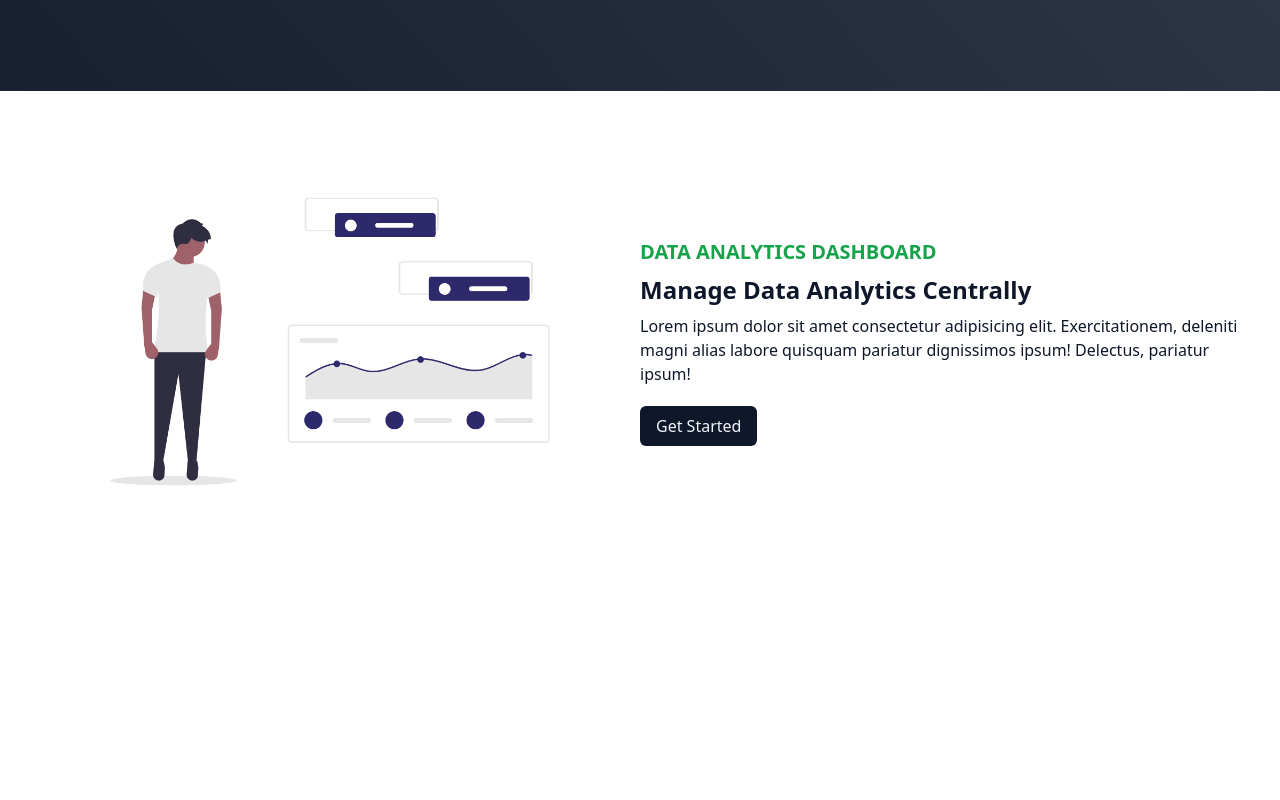
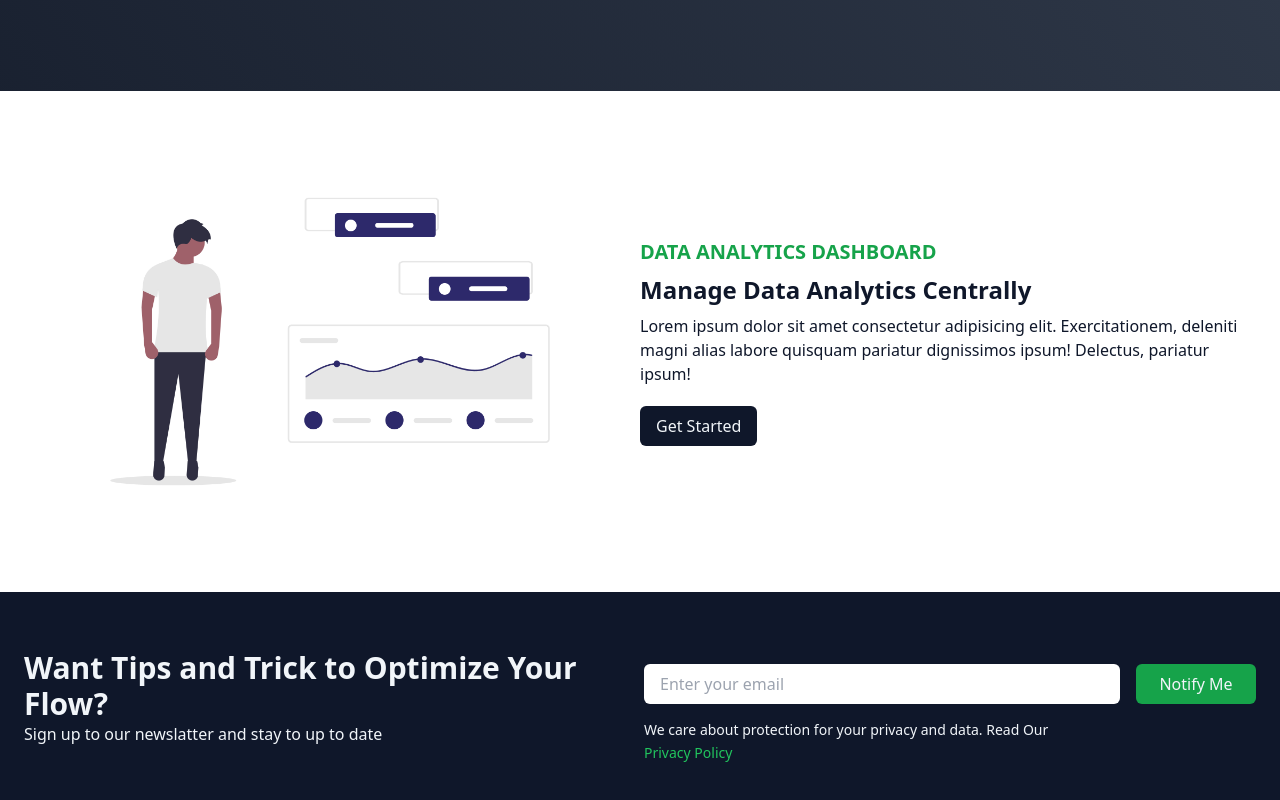
Before and after one commit to fadhilrobbani/dashboard-react-tailwind, a React (Create React App) app: page /about in a window 1280 px wide. Shown: the part 773-1573 px from the top of the page. Before the commit the page ends 1365 px from the top, so only its background shows below. Built offline with nearby package versions, Linux system fonts and the light colour scheme.

Commit message:
add NewsLetter component

```diff
--- a/src/components/App.jsx
+++ b/src/components/App.jsx
@@ -3,6 +3,7 @@ import Navbar from './Navbar';
 import Hero from './Hero';
 import Analytics from './Analytics';
 import ScrollToTop from './ScrollToTop';
+import NewsLetter from './NewsLetter';
 
 const App = () => {
   return (
@@ -11,6 +12,7 @@ const App = () => {
       <ScrollToTop />
       <Hero />
       <Analytics />
+      <NewsLetter />
     </>
   );
 };
--- /dev/null
+++ b/src/components/NewsLetter.jsx
@@ -0,0 +1,37 @@
+import React from 'react';
+import { Link } from 'react-router-dom';
+
+const NewsLetter = () => {
+  return (
+    <div className='bg-slate-900 mx-auto py-10 px-6 grid md:grid-cols-2 md:items-center gap-2'>
+      <div>
+        <h1 className='text-2xl md:text-3xl font-bold'>
+          Want Tips and Trick to Optimize Your Flow?
+        </h1>
+        <p>Sign up to our newslatter and stay to up to date</p>
+      </div>
+      <div>
+        <div className='mt-8 flex flex-col items-center sm:flex-row gap-4 justify-center '>
+          <input
+            type='text'
+            className='w-full rounded-md text-slate-900 py-2 px-4'
+            placeholder='Enter your email'
+          />
+          <button className='w-full sm:w-36 bg-green-600 min-w-[120px] rounded-md py-2 px-4'>
+            Notify Me
+          </button>
+        </div>
+        <div className='mt-4'>
+          <p className='text-sm'>
+            We care about protection for your privacy and data. Read Our
+          </p>
+          <Link to='' className='text-green-500 text-sm'>
+            Privacy Policy
+          </Link>
+        </div>
+      </div>
+    </div>
+  );
+};
+
+export default NewsLetter;
--- a/src/components/ScrollToTop.jsx
+++ b/src/components/ScrollToTop.jsx
@@ -5,7 +5,7 @@ const ScrollToTop = () => {
   const [scroll, setScroll] = useState('opacity-0 invisible');
   const handlescroll = () =>
     window.scrollY > 60
-      ? setScroll('opacity-100 visible')
+      ? setScroll('opacity-90 visible')
       : setScroll('opacity-0 invisible');
   const onClickScroll = () => window.scrollTo(0, 0);
   window.addEventListener('scroll', () => handlescroll());
@@ -13,7 +13,7 @@ const ScrollToTop = () => {
   return (
     <div
       onClick={() => onClickScroll()}
-      className={`${scroll}  transition-all duration-300 fixed right-5 md:w-12 md:h-12  bottom-4 w-10 h-10 rounded-lg bg-slate-500 hover:bg-slate-600 cursor-pointer flex justify-center items-center`}
+      className={`${scroll}  transition-all duration-300 fixed right-5 md:w-10 md:h-10  bottom-4 w-8 h-8 rounded-lg bg-slate-500 hover:bg-slate-600 cursor-pointer flex justify-center items-center`}
     >
       <HiArrowUp size={22} />
     </div>
```
